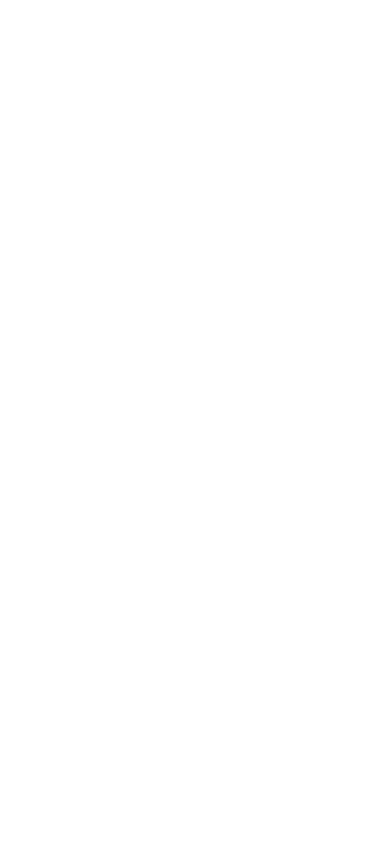
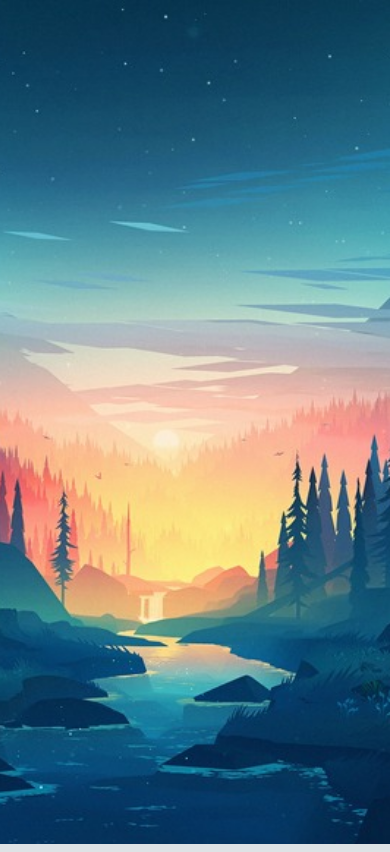
Before and after one commit to js-tasks-ru/htmlcss-20220414_elizaveta3, a website: page 06-lection4/02-background-image/index.html in a window 390 px wide. Drawn offline with Linux system fonts and the light colour scheme.

Commit message:
add background image

```diff
--- a/06-lection4/02-background-image/background-image.css
+++ b/06-lection4/02-background-image/background-image.css
@@ -0,0 +1,21 @@
+.main-page{
+    margin: 0;
+    height: 100%;
+    background-image: url(../02-background-image/public/forest_2560.jpg);
+    background-repeat: no-repeat;
+    background-position: center center;
+    background-size: cover;
+    background-color: var(--grey-2);
+}
+
+@media screen and (max-width:400px) {
+    .main-page { background-image: url(../02-background-image/public/forest_400.jpg);}
+}
+
+@media screen and (max-width:768px) {
+    .main-page { background-image: url(../02-background-image/public/forest_768.jpg);}
+}
+
+@media screen and (max-width:1024px) {
+    .main-page { background-image: url(../02-background-image/public/forest_1024.jpg);}
+}
--- a/06-lection4/02-background-image/index.html
+++ b/06-lection4/02-background-image/index.html
@@ -4,7 +4,7 @@
         <link rel="stylesheet" href="../../assets/css/main.css">
         <link rel="stylesheet" href="./background-image.css">
     </head>
-    <body>
+    <body class="main-page">
 
     </body>
 </html>
```
